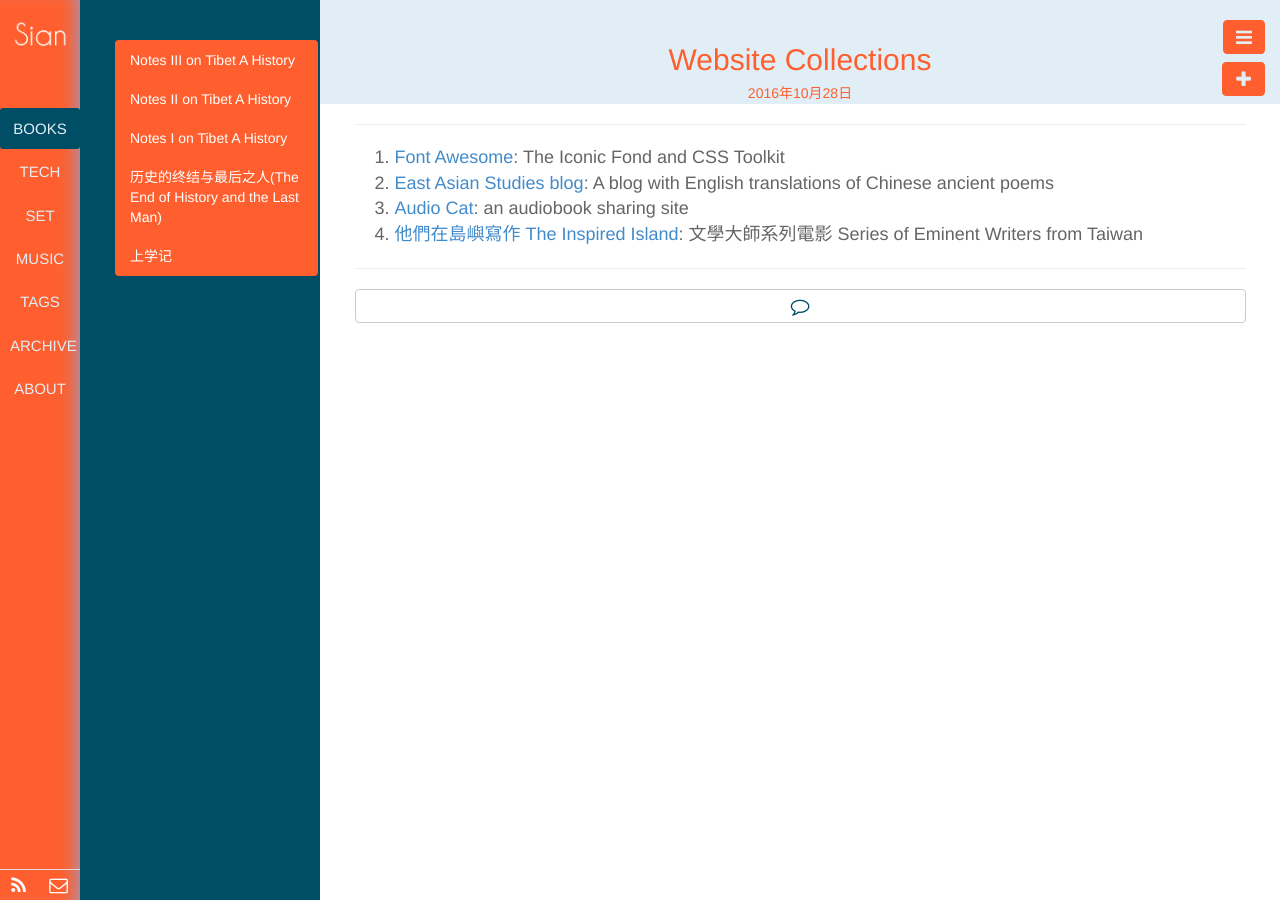
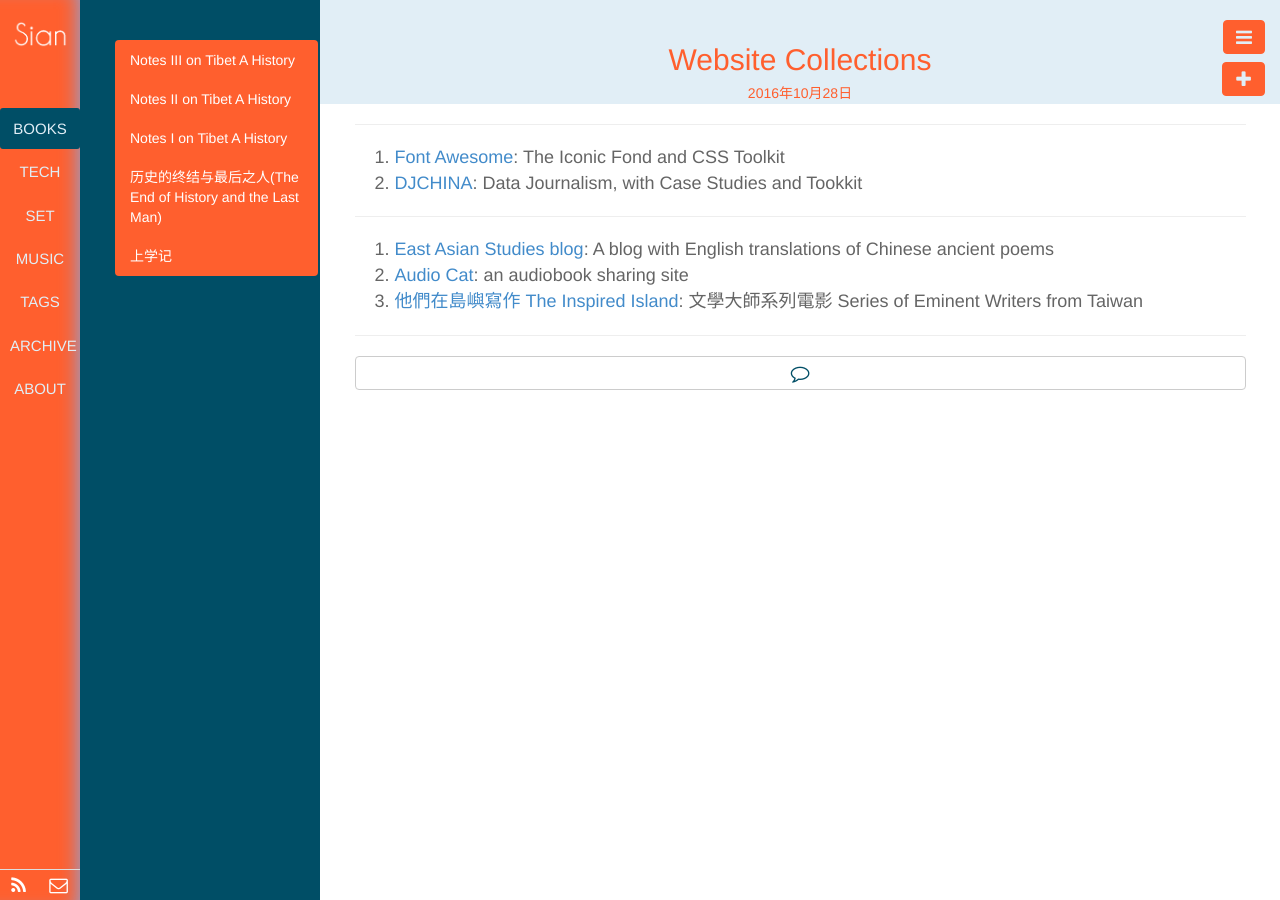
Before and after one commit to mathesse/mathesse.github.io, a Jekyll site: the page built from _posts/set/2016-10-28-website-collections.md, in a window 1280 px wide. Built offline with Jekyll 4.4.1, drawn with Linux system fonts in a browser that asks for light colours.

Commit message:
web collect

```diff
--- a/_posts/set/2016-10-28-website-collections.md
+++ b/_posts/set/2016-10-28-website-collections.md
@@ -9,6 +9,10 @@ description:
 ---
 
 1. [Font Awesome](http://fontawesome.io "http://fontawesome.io"): The Iconic Fond and CSS Toolkit
-2. [East Asian Studies blog](https://eastasiastudent.net "https://eastasiastudent.net"): A blog with English translations of Chinese ancient poems
-3. [Audio Cat](http://audioc.at "http://audioc.at"): an audiobook sharing site
-4. [他們在島嶼寫作 The Inspired Island](http://www.poemmovie.com.tw/home.php "http://www.poemmovie.com.tw/home.php"): 文學大師系列電影 Series of Eminent Writers from Taiwan
+2. [DJCHINA](http://djchina.org/): Data Journalism, with Case Studies and Tookkit
+
+---
+
+1. [East Asian Studies blog](https://eastasiastudent.net "https://eastasiastudent.net"): A blog with English translations of Chinese ancient poems
+2. [Audio Cat](http://audioc.at "http://audioc.at"): an audiobook sharing site
+3. [他們在島嶼寫作 The Inspired Island](http://www.poemmovie.com.tw/home.php "http://www.poemmovie.com.tw/home.php"): 文學大師系列電影 Series of Eminent Writers from Taiwan
```
